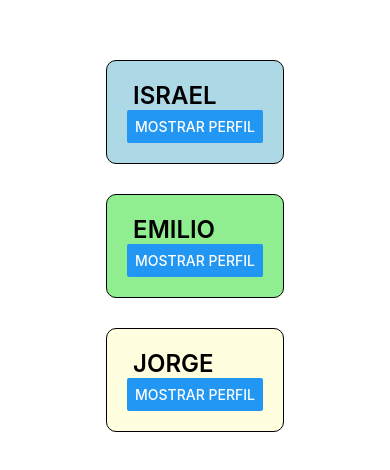
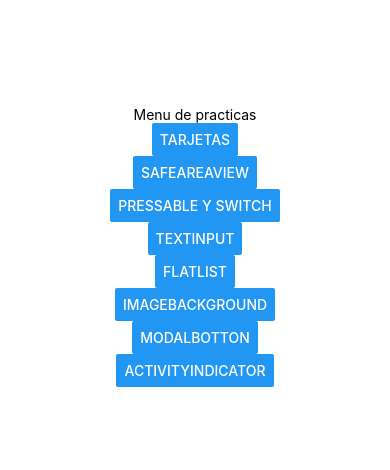
Before and after one commit to israauwuu/DAM_TIID222, a React Native app in the folder my-app2/: screen / in a window 390 px wide. Shown: the part 176-646 px from the top of the page. Built offline with nearby package versions, Linux system fonts and the light colour scheme.

Commit message:
Modifique el menú  principal y agregué ejemplo de switch

```diff
--- a/my-app2/App.js
+++ b/my-app2/App.js
@@ -1,29 +1,19 @@
 
 /*1. Zona de importaciones */
 import { StatusBar } from 'expo-status-bar';
-import { StyleSheet, Text, View, Image } from 'react-native';
-import {Saludo} from './components/Saludo.js';
-import {Saludo2} from './components/Saludo2.js';
-import {Perfil} from './components/Perfil.js';
+import { StyleSheet, View, Text} from 'react-native';
+import MenuScreen from './screens/MenuScreen';
 
 /*2. Zona "Main" */
 export default function App() {
-  return (
-
+  return(
     <View style={styles.container}>
 
-
-      <Perfil style={styles.tarjeta1} nombre="Israel" carrera="ITIID" materia="Programación Móvil" cuatrimestre="4to cuatrimestre"/>
-
-      <Perfil style={styles.tarjeta2} nombre="Emilio" carrera="ITIID" materia="Programación Móvil" cuatrimestre="4to cuatrimestre"/>
-
-      <Perfil style={styles.tarjeta3} nombre="Jorge" carrera="ITIID" materia="Programación Móvil" cuatrimestre="4to cuatrimestre"  />
-
+        <MenuScreen></MenuScreen>
+        <Text></Text>
       <StatusBar style="auto" />
-
     </View>
-
-  );
+  )
 }
 
 /*3. Zona de estilos  */
@@ -31,19 +21,9 @@ const styles = StyleSheet.create({
   container: {
     flex: 1,
     backgroundColor: '#fff',
-    alignItems: 'center',
+    flexDirection: 'column',
+    alignItems: 'stretch',
     justifyContent: 'center',
+    width: '100%'
   },
-
-  tarjeta1:{
-    backgroundColor:'lightblue',
-  },
-  tarjeta2:{
-    backgroundColor:'lightgreen',
-  },
-
-  tarjeta3:{
-    backgroundColor:'lightyellow',
-  }
-
 });
--- /dev/null
+++ b/my-app2/components/SwitchMio.js
@@ -0,0 +1,47 @@
+
+import { View, Text, Switch, StyleSheet } from 'react-native';
+
+export default function SwitchMio({ oscuro, cambiarModo }) {
+  return (
+    <View style={styles.container}>
+
+      <Text style={[styles.titulo,{color: oscuro ? 'white' : 'black'}]}>
+        Modo oscuro
+      </Text>
+
+    <View style={styles.switchContainer}>
+      <Switch
+        value={oscuro}
+        onValueChange={cambiarModo}
+      />
+    </View>
+
+      <Text style={[styles.estado,{color: oscuro ? '#fff7f7' : '#555555'}]}>
+        {oscuro ? 'Está activado' : 'Está desactivado'}
+      </Text>
+
+    </View>
+  );
+}
+
+const styles = StyleSheet.create({
+  container: {
+    alignItems: 'center',
+    justifyContent: 'center'
+  },
+  titulo: {
+    fontSize: 18,
+    fontWeight: 'bold',
+    marginBottom: 8,
+  },
+  estado: {
+    fontSize: 14,
+    fontWeight: '500',
+    marginTop: 8,
+  },
+  switchContainer: {
+  width: '100%',
+  alignItems: 'center',
+  justifyContent: 'center',
+},
+});
--- /dev/null
+++ b/my-app2/screens/ActivityIndicator.js
@@ -0,0 +1,30 @@
+
+/*1. Zona de importaciones */
+import { StatusBar } from 'expo-status-bar';
+import { StyleSheet, View, Text } from 'react-native';
+
+
+/*2. Zona "Main" */
+export default function ActivityIndicator() {
+  return(
+    <View style={styles.container}>
+
+        <Text>Practica de </Text>
+
+      <StatusBar style="auto" />
+
+
+    </View>
+  )
+}
+
+/*3. Zona de estilos  */
+const styles = StyleSheet.create({
+  container: {
+    flex: 1,
+    backgroundColor: '#fff',
+    flexDirection: 'column',
+    alignItems: 'center',
+    justifyContent: 'center',
+  },
+});
--- /dev/null
+++ b/my-app2/screens/FlatList.js
@@ -0,0 +1,30 @@
+
+/*1. Zona de importaciones */
+import { StatusBar } from 'expo-status-bar';
+import { StyleSheet, View, Text } from 'react-native';
+
+
+/*2. Zona "Main" */
+export default function FlatList() {
+  return(
+    <View style={styles.container}>
+
+        <Text>Practica de </Text>
+
+      <StatusBar style="auto" />
+
+
+    </View>
+  )
+}
+
+/*3. Zona de estilos  */
+const styles = StyleSheet.create({
+  container: {
+    flex: 1,
+    backgroundColor: '#fff',
+    flexDirection: 'column',
+    alignItems: 'center',
+    justifyContent: 'center',
+  },
+});
--- /dev/null
+++ b/my-app2/screens/ImageBackground.js
@@ -0,0 +1,30 @@
+
+/*1. Zona de importaciones */
+import { StatusBar } from 'expo-status-bar';
+import { StyleSheet, View, Text } from 'react-native';
+
+
+/*2. Zona "Main" */
+export default function ImageBackground() {
+  return(
+    <View style={styles.container}>
+
+        <Text>Practica de </Text>
+
+      <StatusBar style="auto" />
+
+
+    </View>
+  )
+}
+
+/*3. Zona de estilos  */
+const styles = StyleSheet.create({
+  container: {
+    flex: 1,
+    backgroundColor: '#fff',
+    flexDirection: 'column',
+    alignItems: 'center',
+    justifyContent: 'center',
+  },
+});
--- /dev/null
+++ b/my-app2/screens/MenuScreen.js
@@ -0,0 +1,71 @@
+
+/*1. Zona de importaciones */
+import { StatusBar } from 'expo-status-bar';
+import { StyleSheet, View, Text, Button } from 'react-native';
+import {useState} from 'react';
+import Tarjetas from './Tarjetas.js';
+import SafeScreen from './SafeScreen.js';
+import PressableSwitch from './PressableSwitch.js'
+import TextInput from './TextInput.js'
+import FlatList from './FlatList.js'
+import ImageBackground from './ImageBackground.js'
+import ModalBottom from './ModalBottom.js'
+import ActivityIndicator from './ActivityIndicator.js'
+
+
+/*2. Zona "Main" */
+export default function MenuScreen() {
+
+    const[screen, setScreen] = useState('menu');
+
+    switch(screen){
+        case 'Tarjetas':
+            return <Tarjetas />;
+        case 'SafeScreen':
+            return <SafeScreen />;
+        case 'Pressable y Switch':
+            return<PressableSwitch/>
+        case 'TextInput':
+            return<TextInput/>
+        case 'FlatList':
+            return<FlatList/>
+        case 'ImageBackground':
+            return<ImageBackground/>
+        case 'ModalBotton':
+            return<ModalBotton/>
+        case 'ActivityIndicator':
+            return<ActivityIndicator/>
+
+        case 'menu':
+            default:
+                return(
+                    <View style={styles.container}>
+
+                        <Text>Menu de practicas</Text>
+
+                        <Button title='Tarjetas' onPress={()=>setScreen('Tarjetas')}></Button>
+                        <Button title='SafeAreaView' onPress={()=>setScreen('SafeScreen')}></Button>
+                        <Button title='Pressable y Switch' onPress={()=>setScreen('Pressable y Switch')}></Button>
+                        <Button title='TextInput' onPress={()=>setScreen('TextInput')}></Button>
+                        <Button title='FlatList' onPress={()=>setScreen('FlatList')}></Button>
+                        <Button title='ImageBackground' onPress={()=>setScreen('ImageBackground')}></Button>
+                        <Button title='ModalBotton' onPress={()=>setScreen('ModalBotton')}></Button>
+                        <Button title='ActivityIndicator' onPress={()=>setScreen('ActivityIndicator')}></Button>
+
+
+                        <StatusBar style="auto" />
+                    </View>
+                )
+    }
+}
+
+/*3. Zona de estilos  */
+const styles = StyleSheet.create({
+  container: {
+    flex: 1,
+    backgroundColor: '#fff',
+    flexDirection: 'column',
+    alignItems: 'center',
+    justifyContent: 'center',
+  },
+});
--- /dev/null
+++ b/my-app2/screens/ModalBottom.js
@@ -0,0 +1,30 @@
+
+/*1. Zona de importaciones */
+import { StatusBar } from 'expo-status-bar';
+import { StyleSheet, View, Text } from 'react-native';
+
+
+/*2. Zona "Main" */
+export default function ModalBottom() {
+  return(
+    <View style={styles.container}>
+
+        <Text>Practica de</Text>
+
+      <StatusBar style="auto" />
+
+
+    </View>
+  )
+}
+
+/*3. Zona de estilos  */
+const styles = StyleSheet.create({
+  container: {
+    flex: 1,
+    backgroundColor: '#fff',
+    flexDirection: 'column',
+    alignItems: 'center',
+    justifyContent: 'center',
+  },
+});
--- /dev/null
+++ b/my-app2/screens/PressableSwitch.js
@@ -0,0 +1,42 @@
+
+/* 1. Zona de importaciones */
+import { useState } from 'react';
+import { StyleSheet, View, Text } from 'react-native';
+import SwitchMio from '../components/SwitchMio';
+
+/* 2. Zona Main */
+export default function PressableSwitch() {
+  const [oscuro, setOscuro] = useState(false);
+
+  return (
+    <View
+      style={[styles.container, {backgroundColor: oscuro ? '#2c2b2b' : '#FFFFFF'}]}
+    >
+      <Text
+        style={[styles.texto, {color: oscuro ? '#FFFFFF' : '#000000'}]}
+      >
+        {oscuro ? 'Modo oscuro activado' : 'Modo claro activado'}
+      </Text>
+
+      <SwitchMio
+        oscuro={oscuro}
+        cambiarModo={setOscuro}
+      />
+    </View>
+  );
+}
+
+/* 3. Zona de estilos */
+const styles = StyleSheet.create({
+  container: {
+    flex: 1,
+    width: '100%',
+    alignItems: 'center',
+    justifyContent: 'center',
+  },
+
+  texto: {
+    fontSize: 20,
+    marginBottom: 20,
+  },
+});
--- /dev/null
+++ b/my-app2/screens/SafeScreen.js
@@ -0,0 +1,30 @@
+
+/*1. Zona de importaciones */
+import { StatusBar } from 'expo-status-bar';
+import { StyleSheet, View, Text } from 'react-native';
+
+
+/*2. Zona "Main" */
+export default function SafeScreen() {
+  return(
+    <View style={styles.container}>
+
+        <Text>Practica de Uriel</Text>
+
+      <StatusBar style="auto" />
+
+
+    </View>
+  )
+}
+
+/*3. Zona de estilos  */
+const styles = StyleSheet.create({
+  container: {
+    flex: 1,
+    backgroundColor: '#fff',
+    flexDirection: 'column',
+    alignItems: 'center',
+    justifyContent: 'center',
+  },
+});
--- /dev/null
+++ b/my-app2/screens/Tarjetas.js
@@ -0,0 +1,48 @@
+
+/*1. Zona de importaciones */
+import { StatusBar } from 'expo-status-bar';
+import { StyleSheet, Text, View, Image } from 'react-native';
+import {Perfil} from '../components/Perfil';
+
+/*2. Zona "Main" */
+export default function Tarjetas() {
+  return (
+
+    <View style={styles.container}>
+
+
+      <Perfil style={styles.tarjeta1} nombre="Israel" carrera="ITIID" materia="Programación Móvil" cuatrimestre="4to cuatrimestre"/>
+
+      <Perfil style={styles.tarjeta2} nombre="Emilio" carrera="ITIID" materia="Programación Móvil" cuatrimestre="4to cuatrimestre"/>
+
+      <Perfil style={styles.tarjeta3} nombre="Jorge" carrera="ITIID" materia="Programación Móvil" cuatrimestre="4to cuatrimestre"  />
+
+      <StatusBar style="auto" />
+
+    </View>
+
+  );
+}
+
+/*3. Zona de estilos  */
+const styles = StyleSheet.create({
+  container: {
+    flex: 1,
+    backgroundColor: '#fff',
+    flexDirection: 'column',
+    alignItems: 'center',
+    justifyContent: 'center',
+  },
+
+  tarjeta1:{
+    backgroundColor:'lightblue',
+  },
+  tarjeta2:{
+    backgroundColor:'lightgreen',
+  },
+
+  tarjeta3:{
+    backgroundColor:'lightyellow',
+  }
+
+});
--- /dev/null
+++ b/my-app2/screens/TextInput.js
@@ -0,0 +1,29 @@
+/*1. Zona de importaciones */
+import { StatusBar } from 'expo-status-bar';
+import { StyleSheet, View, Text } from 'react-native';
+
+
+/*2. Zona "Main" */
+export default function FlatList() {
+  return(
+    <View style={styles.container}>
+
+        <Text>Practica de </Text>
+
+      <StatusBar style="auto" />
+
+
+    </View>
+  )
+}
+
+/*3. Zona de estilos  */
+const styles = StyleSheet.create({
+  container: {
+    flex: 1,
+    backgroundColor: '#fff',
+    flexDirection: 'column',
+    alignItems: 'center',
+    justifyContent: 'center',
+  },
+});
```
